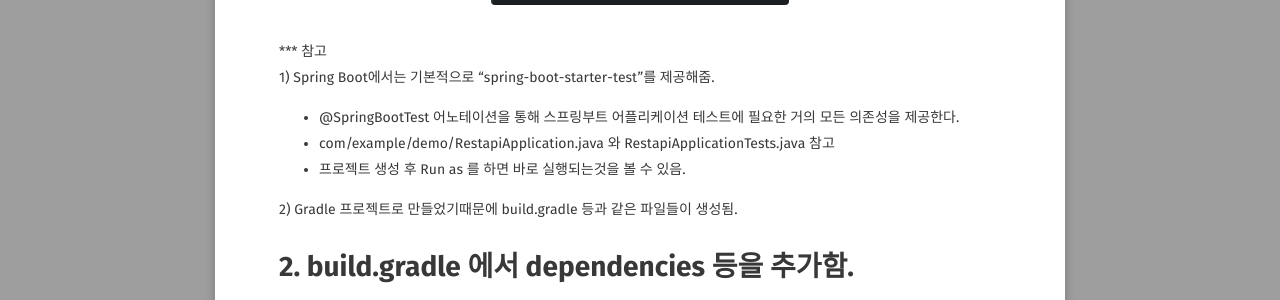
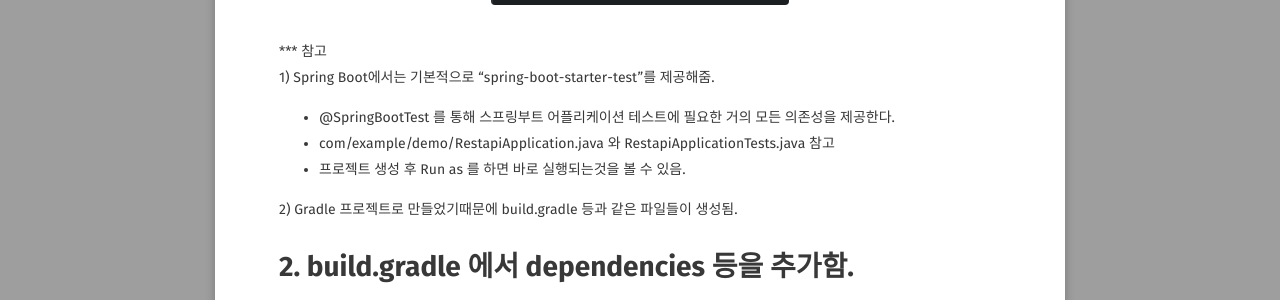
Before and after one commit to GayeonYoon/GayeonYoon.github.io, a Jekyll site: the page built from _posts/2021-07-30-REST_API_POST_1.md, in a window 1280 px wide and 900 px high, scrolled down 1876 px. Shown: the part 151-451 px from the top of the window. Built offline with Jekyll 4.4.1, drawn with Linux system fonts in a browser that asks for light colours; some web fonts are replaced.

Commit message:
Update 2021-07-30-REST_API_POST_1.md

```diff
--- a/_posts/2021-07-30-REST_API_POST_1.md
+++ b/_posts/2021-07-30-REST_API_POST_1.md
@@ -25,7 +25,7 @@ Project <b>Name</b> 입력, Type은 <b>Gradle</b>로 선택.
 
 *** 참고<br>
 1) Spring Boot에서는 기본적으로 "spring-boot-starter-test"를 제공해줌. <br>
- * @SpringBootTest 어노테이션을 통해 스프링부트 어플리케이션 테스트에 필요한 거의 모든 의존성을 제공한다.<br>
+ * @SpringBootTest 를 통해 스프링부트 어플리케이션 테스트에 필요한 거의 모든 의존성을 제공한다.<br>
  * com/example/demo/RestapiApplication.java 와 RestapiApplicationTests.java 참고<br>
  * 프로젝트 생성 후 Run as 를 하면 바로 실행되는것을 볼 수 있음. <br>
 
```
Also changed, not shown: other parts of _posts/2021-07-30-REST_API_POST_1.md (+1 -0 lines).
